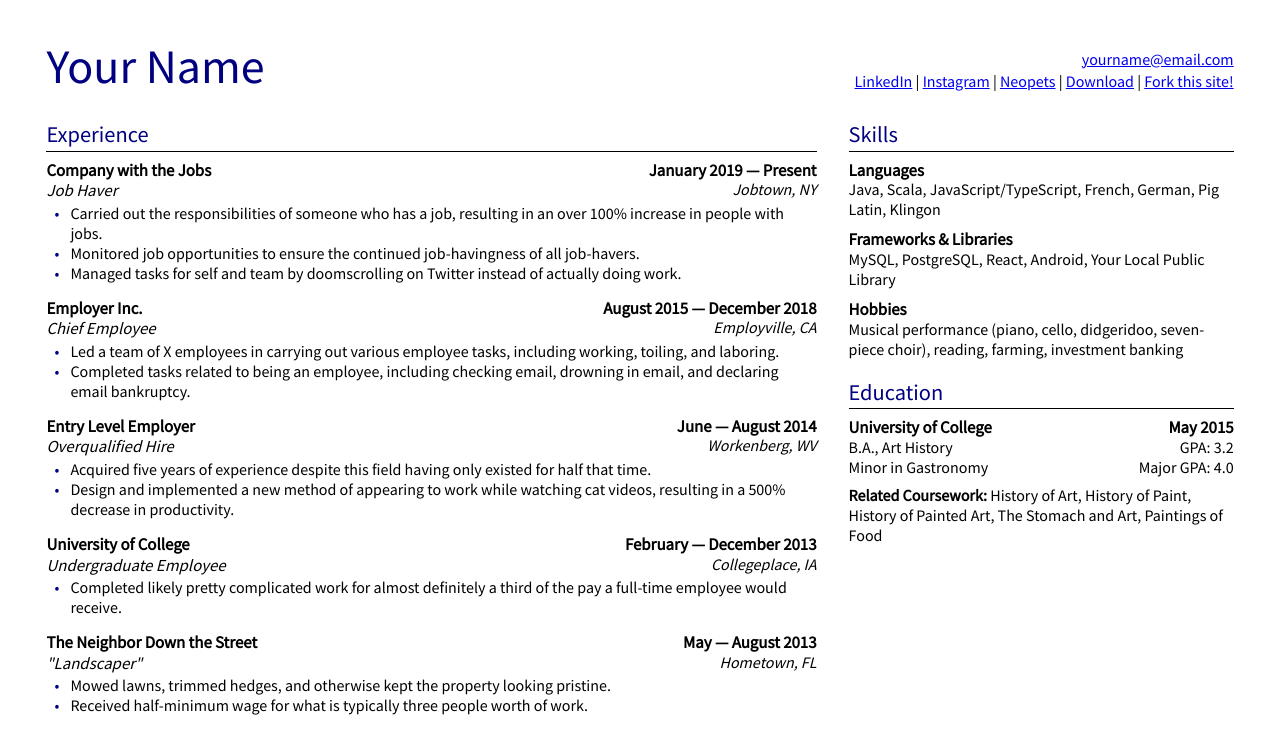
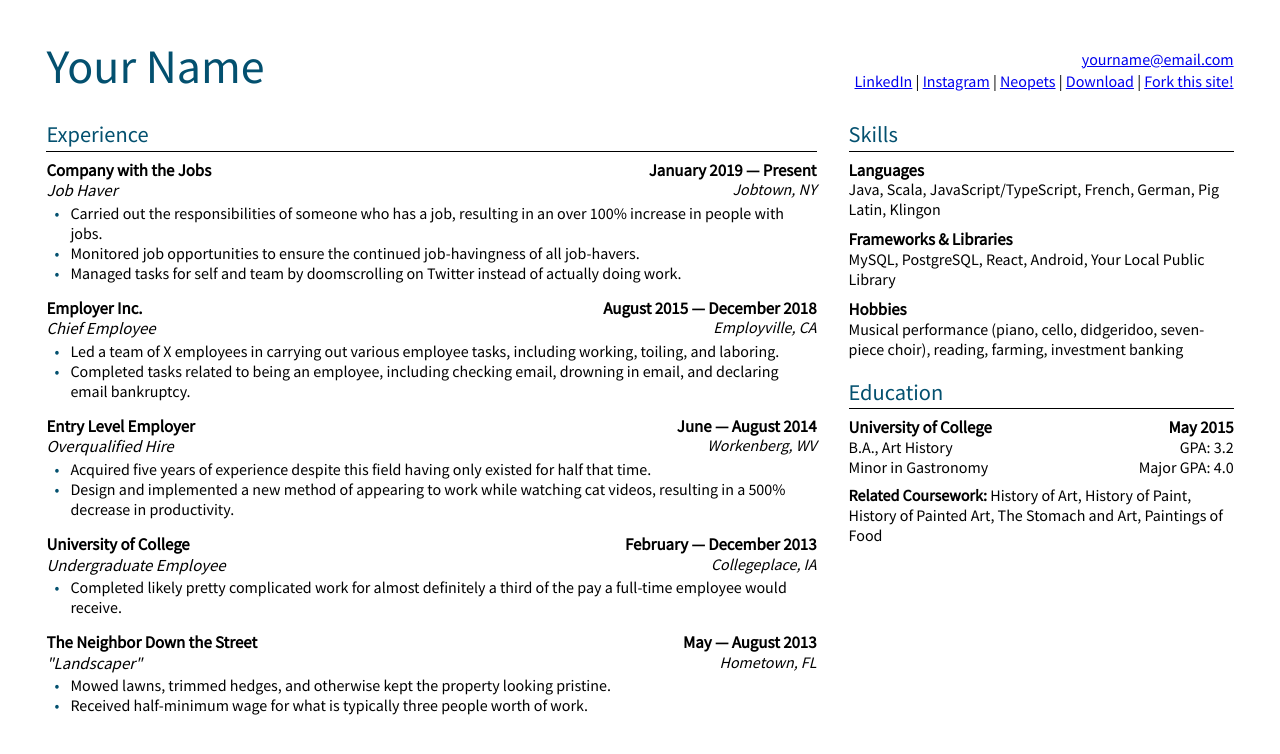
Before and after one commit to mklevin/react-resume, a React (Create React App) app: page / in a window 1280 px wide. Shown: the top 754 px of the page. Built offline with nearby package versions, Linux system fonts and the light colour scheme.

Commit message:
Unblued the blue

```diff
--- a/src/App.scss
+++ b/src/App.scss
@@ -2,7 +2,7 @@
 
 $textColor: black;
 $backgroundColor: white;
-$highlightColor: navy;
+$highlightColor: #03506f;
 
 /** universal scaling constants */
 $boldFontSize: 1.05rem;
```
